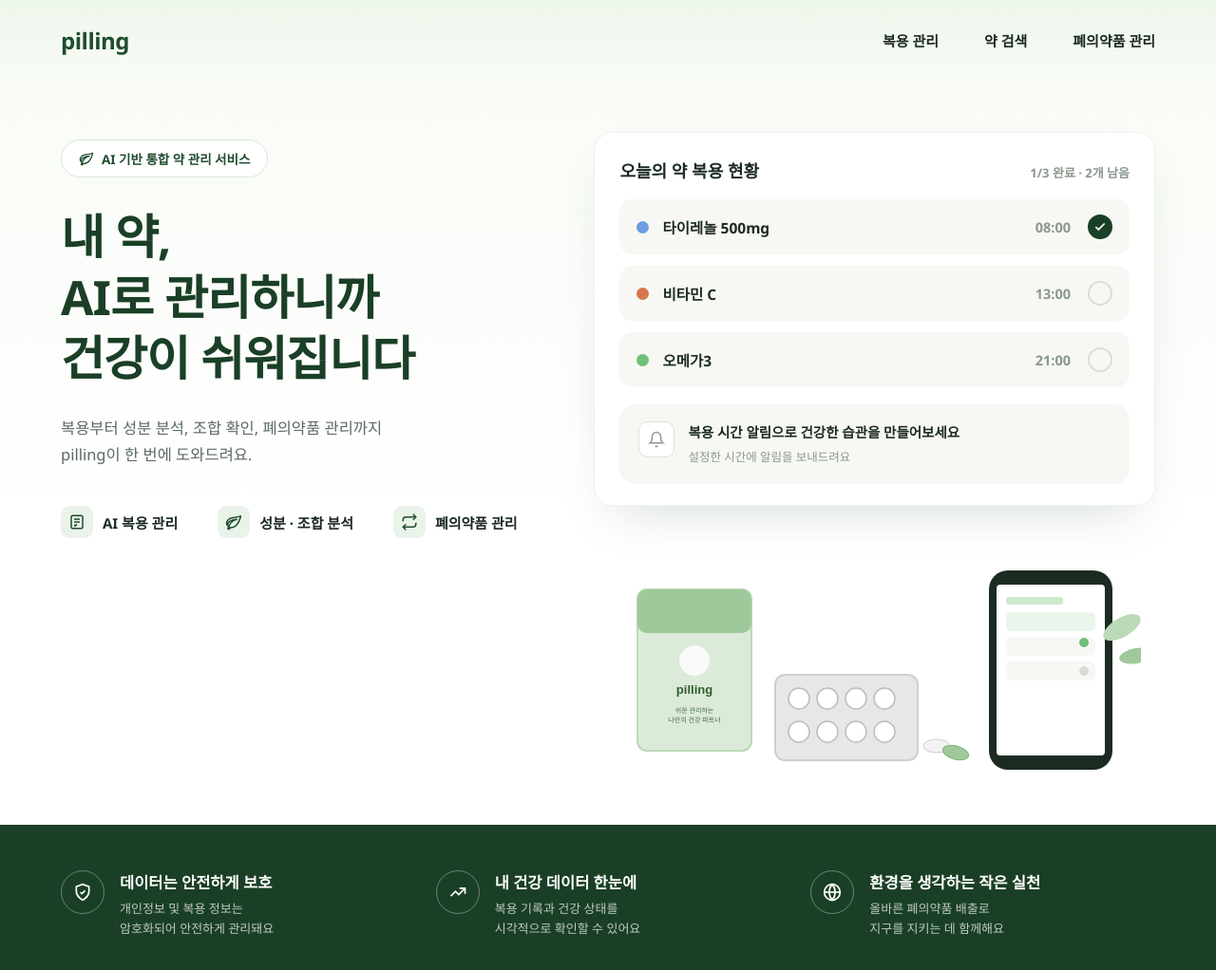
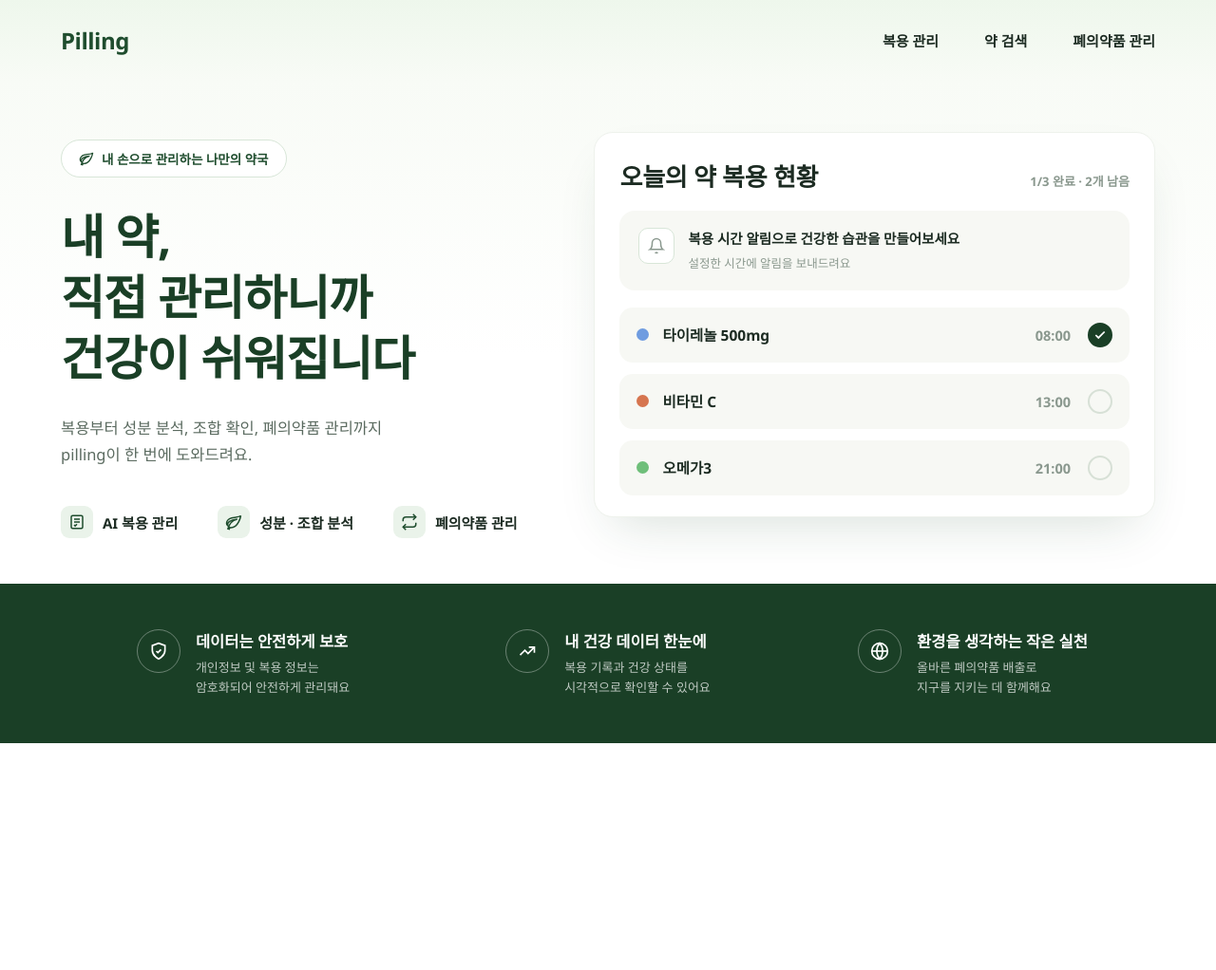
Before and after one commit to 20261184/-Pilling, a website: page 메인페이지.html in a window 1280 px wide. Shown: the whole page at 95% size. After the commit the page ends 800 px from the top, so only its background shows below. Drawn offline with Linux system fonts and the light colour scheme.

Commit message:
feat:메인페이지.html 수정본

```diff
--- a/메인페이지.html
+++ b/메인페이지.html
@@ -132,9 +132,10 @@
     margin-bottom:18px;
   }
   .status-head h3{
-    font-size:18px;
+    font-size:26px;
     font-weight:800;
     margin:0;
+    letter-spacing:-0.01em;
   }
   .status-head span{
     font-size:13px;
@@ -205,26 +206,21 @@
   .reminder-card h4{margin:0 0 4px; font-size:14.5px; font-weight:700;}
   .reminder-card span{font-size:12.5px; color:var(--text-light); line-height:1.5;}
 
-  .product-illust{
-    margin-top:28px;
-    display:flex;
-    justify-content:center;
-  }
-  .product-illust svg{width:100%; max-width:560px; height:auto;}
-
   /* STATS BAR */
   .stats-bar{
     margin-top:48px;
     background:var(--green-deep);
     padding:48px 64px;
     display:flex;
-    justify-content:space-between;
-    gap:32px;
+    justify-content:center;
+    gap:64px;
   }
   .stat{
     flex:1;
+    max-width:320px;
     display:flex;
     align-items:flex-start;
+    justify-content:center;
     gap:16px;
     color:#fff;
   }
@@ -263,7 +259,7 @@
 <body>
 
 <div class="nav">
-  <div class="logo">pilling</div>
+  <div class="logo">Pilling</div>
   <div class="nav-links">
     <span>복용 관리</span>
     <span>약 검색</span>
@@ -275,10 +271,10 @@
   <div class="hero-left">
     <div class="badge">
       <svg width="16" height="16" viewBox="0 0 24 24" fill="none" stroke="currentColor" stroke-width="2"><path d="M17 8C8 10 5.9 16.17 3.82 21.34l1.89.66.95-2.3c.48.17.98.3 1.34.3C19 20 22 3 22 3c-1 2-8 2.25-13 3.25S2 11.5 2 13.5c0 1.43.74 2.84 1.5 3.5C2.74 12.41 6.97 9.13 17 8z"/></svg>
-      AI 기반 통합 약 관리 서비스
+      내 손으로 관리하는 나만의 약국
     </div>
 
-    <h1>내 약,<br>AI로 관리하니까<br>건강이 쉬워집니다</h1>
+    <h1>내 약,<br>직접 관리하니까<br>건강이 쉬워집니다</h1>
 
     <p>복용부터 성분 분석, 조합 확인, 폐의약품 관리까지<br>pilling이 한 번에 도와드려요.</p>
 
@@ -311,7 +307,17 @@
         <span>1/3 완료 · 2개 남음</span>
       </div>
 
-      <div class="med-row">
+      <div class="reminder-card">
+        <span class="reminder-icon">
+          <svg width="18" height="18" viewBox="0 0 24 24" fill="none" stroke="currentColor" stroke-width="2"><path d="M18 8a6 6 0 1 0-12 0c0 7-3 9-3 9h18s-3-2-3-9"/><path d="M13.73 21a2 2 0 0 1-3.46 0"/></svg>
+        </span>
+        <div>
+          <h4>복용 시간 알림으로 건강한 습관을 만들어보세요</h4>
+          <span>설정한 시간에 알림을 보내드려요</span>
+        </div>
+      </div>
+
+      <div class="med-row" style="margin-top:18px;">
         <div class="med-left">
           <span class="dot" style="background:#6f9ce0;"></span>
           <span class="name">타이레놀 500mg</span>
@@ -345,53 +351,6 @@
           <span class="check"></span>
         </div>
       </div>
-
-      <div class="reminder-card">
-        <span class="reminder-icon">
-          <svg width="18" height="18" viewBox="0 0 24 24" fill="none" stroke="currentColor" stroke-width="2"><path d="M18 8a6 6 0 1 0-12 0c0 7-3 9-3 9h18s-3-2-3-9"/><path d="M13.73 21a2 2 0 0 1-3.46 0"/></svg>
-        </span>
-        <div>
-          <h4>복용 시간 알림으로 건강한 습관을 만들어보세요</h4>
-          <span>설정한 시간에 알림을 보내드려요</span>
-        </div>
-      </div>
-    </div>
-
-    <div class="product-illust">
-      <svg viewBox="0 0 560 260" fill="none">
-        <!-- box -->
-        <rect x="30" y="60" width="120" height="170" rx="10" fill="#dcebd9" stroke="#bcd9b8" stroke-width="2"/>
-        <rect x="30" y="60" width="120" height="46" rx="10" fill="#9fc99a"/>
-        <circle cx="90" cy="135" r="16" fill="#fff" opacity="0.8"/>
-        <text x="90" y="170" font-size="13" font-weight="700" fill="#2f5c30" text-anchor="middle" font-family="sans-serif">pilling</text>
-        <text x="90" y="190" font-size="7" fill="#3f6b3f" text-anchor="middle" font-family="sans-serif">쉬운 관리하는</text>
-        <text x="90" y="200" font-size="7" fill="#3f6b3f" text-anchor="middle" font-family="sans-serif">나만의 건강 파트너</text>
-
-        <!-- blister pack -->
-        <rect x="175" y="150" width="150" height="90" rx="10" fill="#e7e7e7" stroke="#cfcfcf" stroke-width="2"/>
-        <g fill="#ffffff" stroke="#bdbdbd" stroke-width="1.5">
-          <circle cx="200" cy="175" r="11"/><circle cx="230" cy="175" r="11"/><circle cx="260" cy="175" r="11"/><circle cx="290" cy="175" r="11"/>
-          <circle cx="200" cy="210" r="11"/><circle cx="230" cy="210" r="11"/><circle cx="260" cy="210" r="11"/><circle cx="290" cy="210" r="11"/>
-        </g>
-
-        <!-- loose pills -->
-        <ellipse cx="345" cy="225" rx="14" ry="7" fill="#f3f3f3" stroke="#cfcfcf" />
-        <ellipse cx="365" cy="232" rx="14" ry="7" fill="#9fc99a" stroke="#7fb27a" transform="rotate(15 365 232)"/>
-
-        <!-- phone -->
-        <rect x="400" y="40" width="130" height="210" rx="20" fill="#1c2b22"/>
-        <rect x="408" y="55" width="114" height="180" rx="4" fill="#ffffff"/>
-        <rect x="418" y="68" width="60" height="8" rx="3" fill="#cdeacf"/>
-        <rect x="418" y="84" width="94" height="20" rx="5" fill="#eaf6ec"/>
-        <rect x="418" y="110" width="94" height="20" rx="5" fill="#f7f8f4"/>
-        <rect x="418" y="136" width="94" height="20" rx="5" fill="#f7f8f4"/>
-        <circle cx="500" cy="116" r="5" fill="#6fbf7a"/>
-        <circle cx="500" cy="146" r="5" fill="#dadada"/>
-
-        <!-- leaves -->
-        <ellipse cx="540" cy="100" rx="22" ry="10" fill="#bcd9b8" transform="rotate(-30 540 100)"/>
-        <ellipse cx="555" cy="130" rx="18" ry="8" fill="#9fc99a" transform="rotate(-10 555 130)"/>
-      </svg>
     </div>
   </div>
 </div>
```
